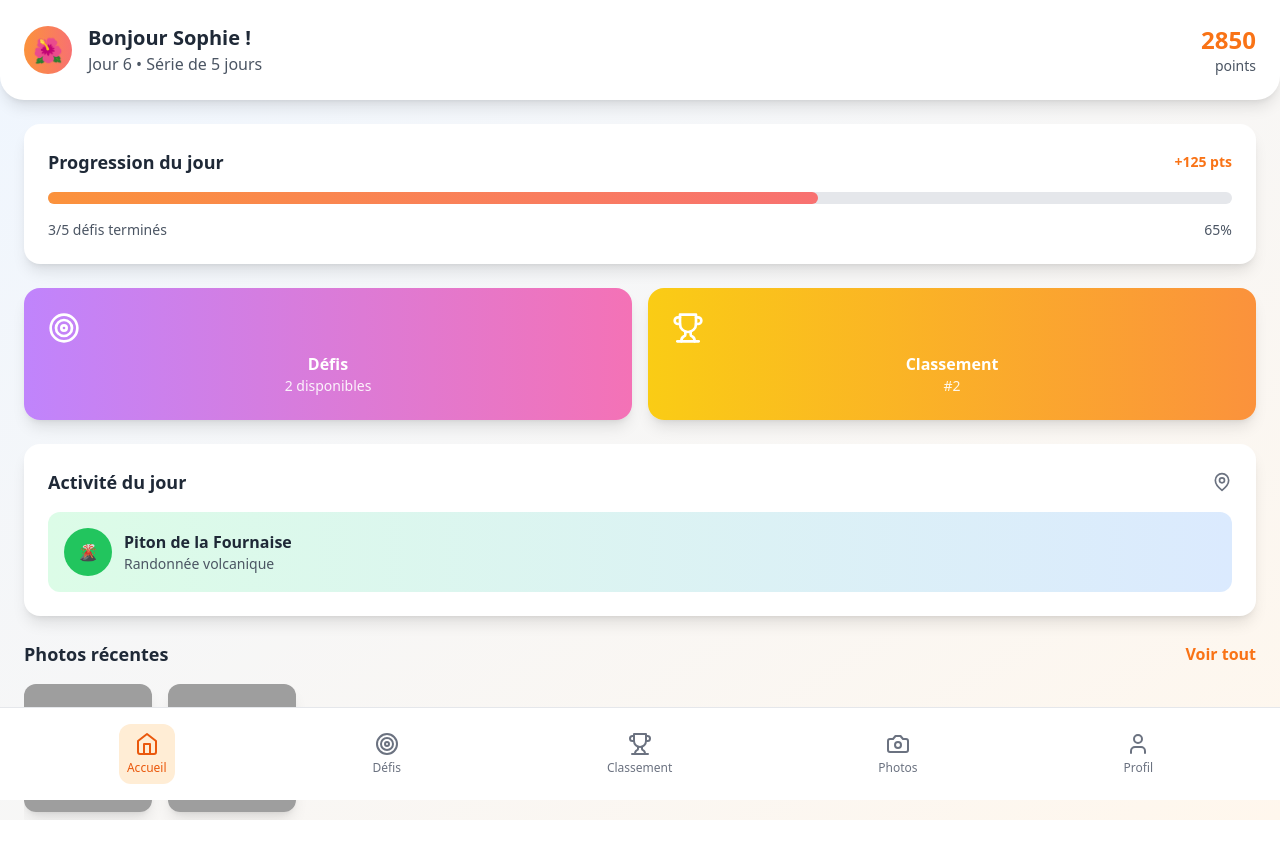
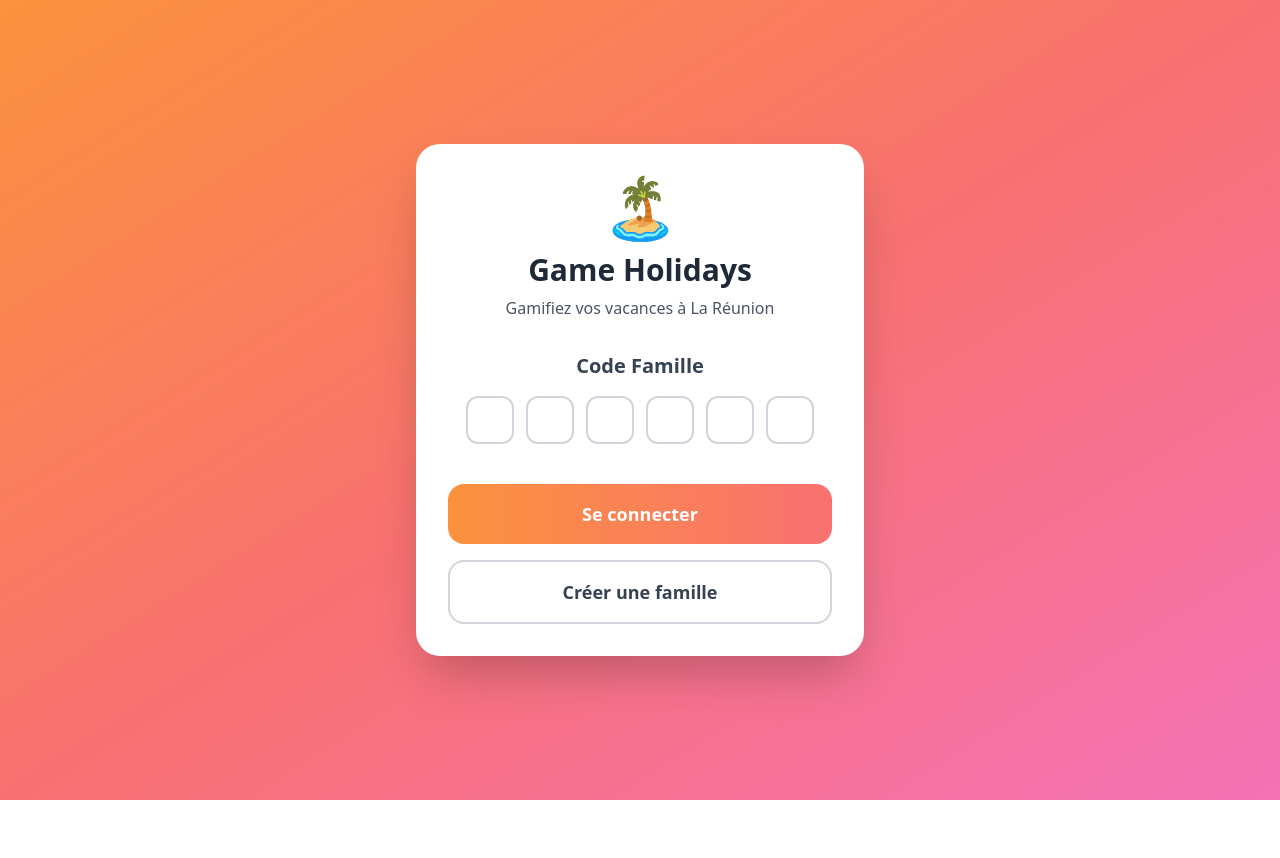
Before and after one commit to fr4is13r3/lake-holidays-challenges, a React (Vite) app in the folder frontend/: page / in a window 1280 px wide. Shown: the top 858 px of the page. After the commit the page ends 800 px from the top, so only its background shows below. Built offline with nearby package versions, Linux system fonts and the light colour scheme; grey boxes are pictures that could not be loaded.

Commit message:
Initial assessment and plan for OAuth implementation
Co-authored-by: fr4is13r3 <147055568+fr4is13r3@users.noreply.github.com>

```diff
--- a/frontend/src/App.tsx
+++ b/frontend/src/App.tsx
@@ -78,7 +78,7 @@ const mockPhotos = [
 function App() {
   const [currentScreen, setCurrentScreen] = useState<'home' | 'challenges' | 'leaderboard' | 'photos' | 'profile'>('home');
   const [user, setUser] = useState<typeof mockUser>(mockUser);
-  const [isAuthenticated, setIsAuthenticated] = useState<boolean>(true);
+  const [isAuthenticated, setIsAuthenticated] = useState<boolean>(false);
 
   // Authentication Screen
   const AuthScreen = () => (
```
